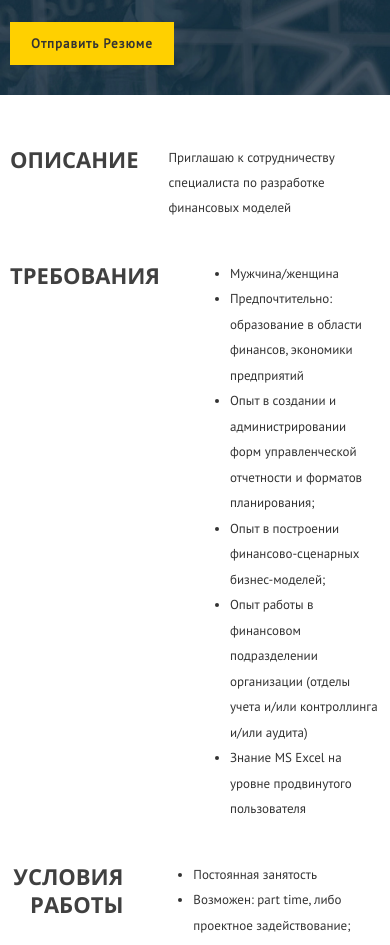
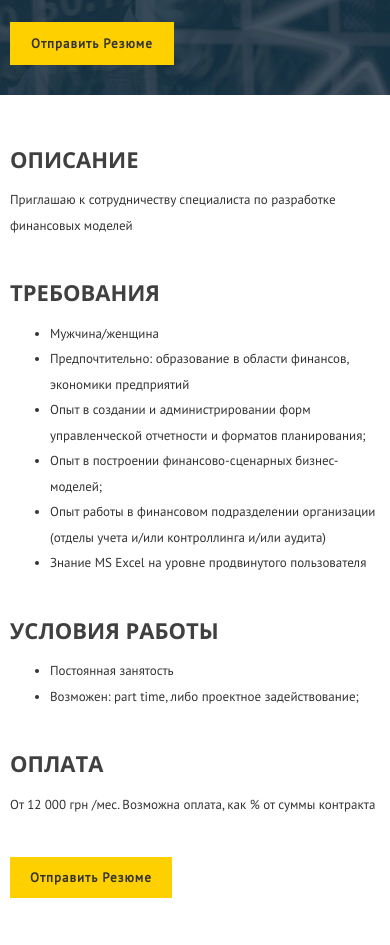
Before and after one commit to pureweb-creator/poznakhorenko, a website: page vacancies-article.html in a window 390 px wide. Shown: the part 155-1100 px from the top of the page. Drawn offline with Linux system fonts and the light colour scheme.

Commit message:
Bug fixes

```diff
--- a/scss/base/_responsive.scss
+++ b/scss/base/_responsive.scss
@@ -469,7 +469,7 @@
 	.cover .page-category{
 		font-size: 14px;
 	}
-	.cover .page-btn{
+	.cover .page-btn, .cover .page-vacancy__btn{
 		font-size: 13px;
 		letter-spacing: 1px;
 		padding: 14px 20px;
@@ -479,11 +479,14 @@
 		grid-template-columns: 1fr;
 		grid-gap: 0;
 		h2{
-			text-align-last: left;
+			text-align: left;
 		}
 	}
 	.page-vacancy .page-wrapper__vacancy .vacancy-item .page-vacancy__btn{
-		grid-column: 1/3
+		grid-column: 1/3;
+		font-size: 13px;
+	    letter-spacing: 1px;
+	    padding: 14px 20px;
 	}
 }
 
--- a/scss/layouts/_timeline.scss
+++ b/scss/layouts/_timeline.scss
@@ -1,5 +1,5 @@
-.page-wrapper__timeline{
-	.timeline-item{
+.page-wrapper__vacancy{
+	.vacancy-item{
 		align-items: flex-start;
 		grid-template-columns: 1fr 2fr;
 		grid-column-gap: 30px;
--- a/vacancies-article.html
+++ b/vacancies-article.html
@@ -226,21 +226,21 @@
 
 	<section class="page-content">
 		<div class="container">
-			<article class="page-wrapper page-wrapper__timeline article d-grid">
+			<article class="page-wrapper page-wrapper__vacancy article d-grid">
 
-				<div class="timeline-item d-grid">
-					<h2 class="timeline-item__title">
+				<div class="vacancy-item d-grid">
+					<h2 class="vacancy-item__title">
 						Описание
 					</h2>
-					<div class="timeline-item__description">
+					<div class="vacancy-item__description">
 						Приглашаю к сотрудничеству специалиста по разработке финансовых моделей
 					</div>
 				</div>
-				<div class="timeline-item d-grid">
-					<h2 class="timeline-item__title">
+				<div class="vacancy-item d-grid">
+					<h2 class="vacancy-item__title">
 						Требования
 					</h2>
-					<div class="timeline-item__description">
+					<div class="vacancy-item__description">
 						<ul>
 							<li>Мужчина/женщина</li>
 							<li> Предпочтительно: образование в области финансов, экономики предприятий</li>
@@ -251,27 +251,27 @@
 						</ul>
 					</div>
 				</div>
-				<div class="timeline-item d-grid">
-					<h2 class="timeline-item__title">
+				<div class="vacancy-item d-grid">
+					<h2 class="vacancy-item__title">
 						Условия работы
 					</h2>
-					<div class="timeline-item__description">
+					<div class="vacancy-item__description">
 						<ul>
 							<li>Постоянная занятость</li>
 							<li> Возможен: part time, либо проектное задействование;</li>
 						</ul>
 					</div>
 				</div>
-				<div class="timeline-item d-grid">
-					<h2 class="timeline-item__title">
+				<div class="vacancy-item d-grid">
+					<h2 class="vacancy-item__title">
 						Оплата
 					</h2>
-					<div class="timeline-item__description">
+					<div class="vacancy-item__description">
 						От 12 000 грн /мес. Возможна оплата, как % от суммы контракта
 					</div>
 				</div>
 
-				<div class="timeline-item d-grid">
+				<div class="vacancy-item d-grid">
 					<a href="#send-resume-modal" class="btn page-vacancy__btn">Отправить резюме</a>
 				</div>
 
```
Also changed, not shown: css/main.min.css, 1 other file.
